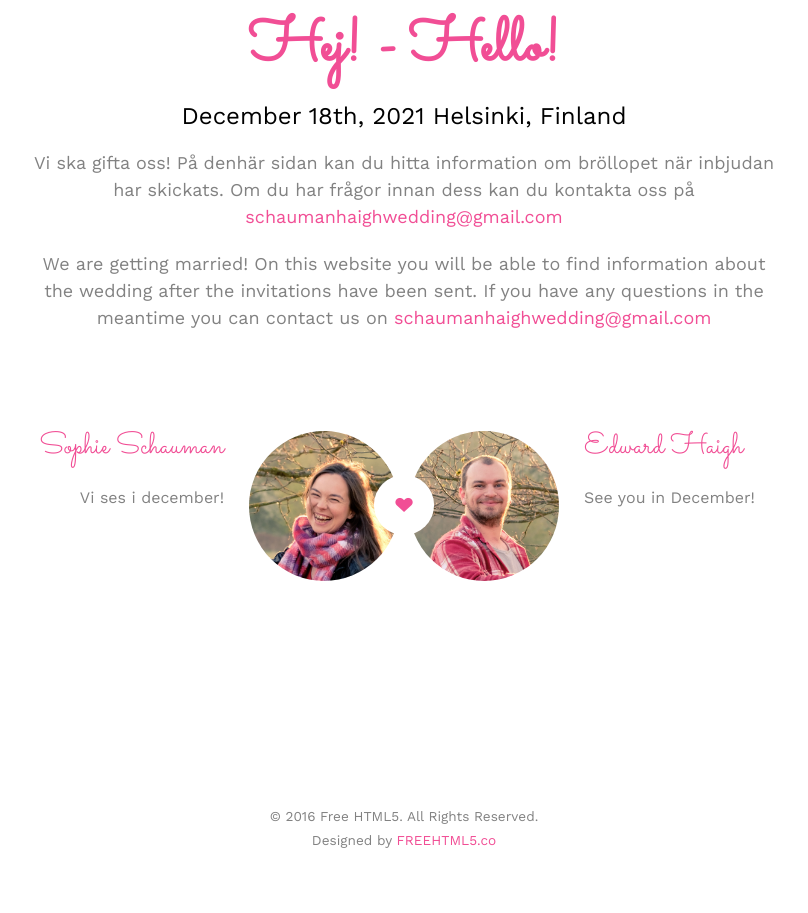
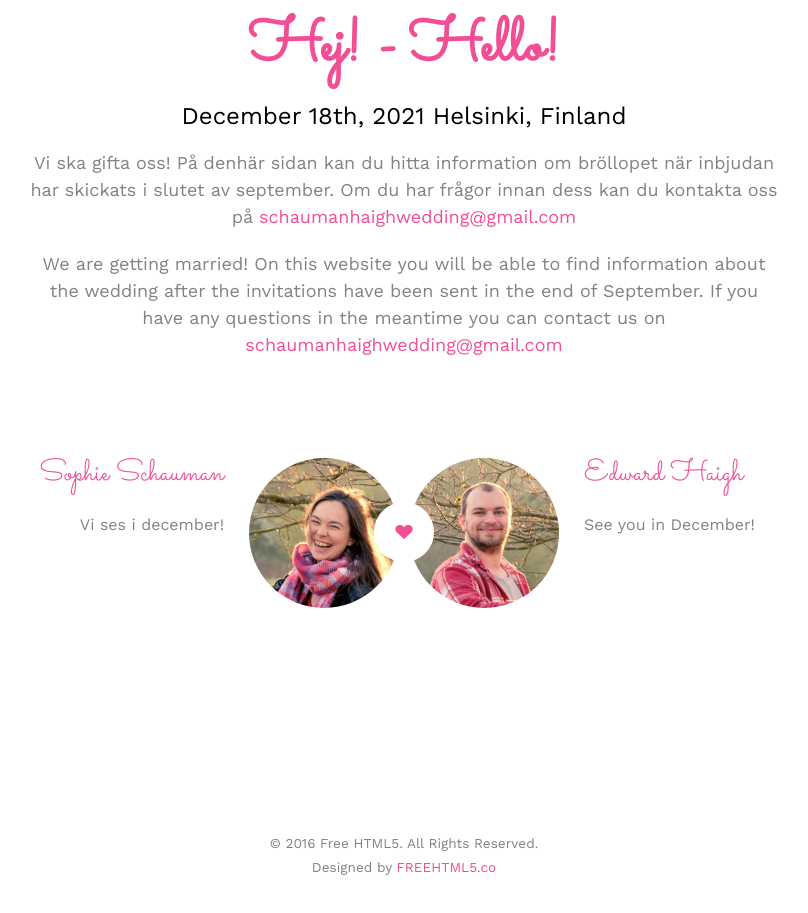
Before and after one commit to Schauman-Haigh-Wedding-Site/schauman-haigh-wedding-site.github.io, a plain HTML site: page index.html in a window 1280 px wide. Shown: the part 1009-1922 px from the top of the page, without its empty margins (236-1044 px from the left). Drawn offline with nearby package versions, Linux system fonts and the light colour scheme; files whose address does not match are found by name.

Commit message:
update text

```diff
--- a/index.html
+++ b/index.html
@@ -127,8 +127,8 @@
 				<div class="col-md-8 col-md-offset-2 text-center fh5co-heading animate-box">
 					<h2>Hej! - Hello!</h2>
 					<h3>December 18th, 2021 Helsinki, Finland</h3>
-					<p>Vi ska gifta oss! På denhär sidan kan du hitta information om bröllopet när inbjudan har skickats. Om du har frågor innan dess kan du kontakta oss på <a href=mailto:schaumanhaighwedding@gmail.com>schaumanhaighwedding@gmail.com</a></p>
-					<p>We are getting married! On this website you will be able to find information about the wedding after the invitations have been sent. If you have any questions in the meantime you can contact us on <a href=mailto:schaumanhaighwedding@gmail.com>schaumanhaighwedding@gmail.com</a></p>
+					<p>Vi ska gifta oss! På denhär sidan kan du hitta information om bröllopet när inbjudan har skickats i slutet av september. Om du har frågor innan dess kan du kontakta oss på <a href=mailto:schaumanhaighwedding@gmail.com>schaumanhaighwedding@gmail.com</a></p>
+					<p>We are getting married! On this website you will be able to find information about the wedding after the invitations have been sent in the end of September. If you have any questions in the meantime you can contact us on <a href=mailto:schaumanhaighwedding@gmail.com>schaumanhaighwedding@gmail.com</a></p>
 				</div>
 			</div>
 			<div class="couple-wrap animate-box">
```
